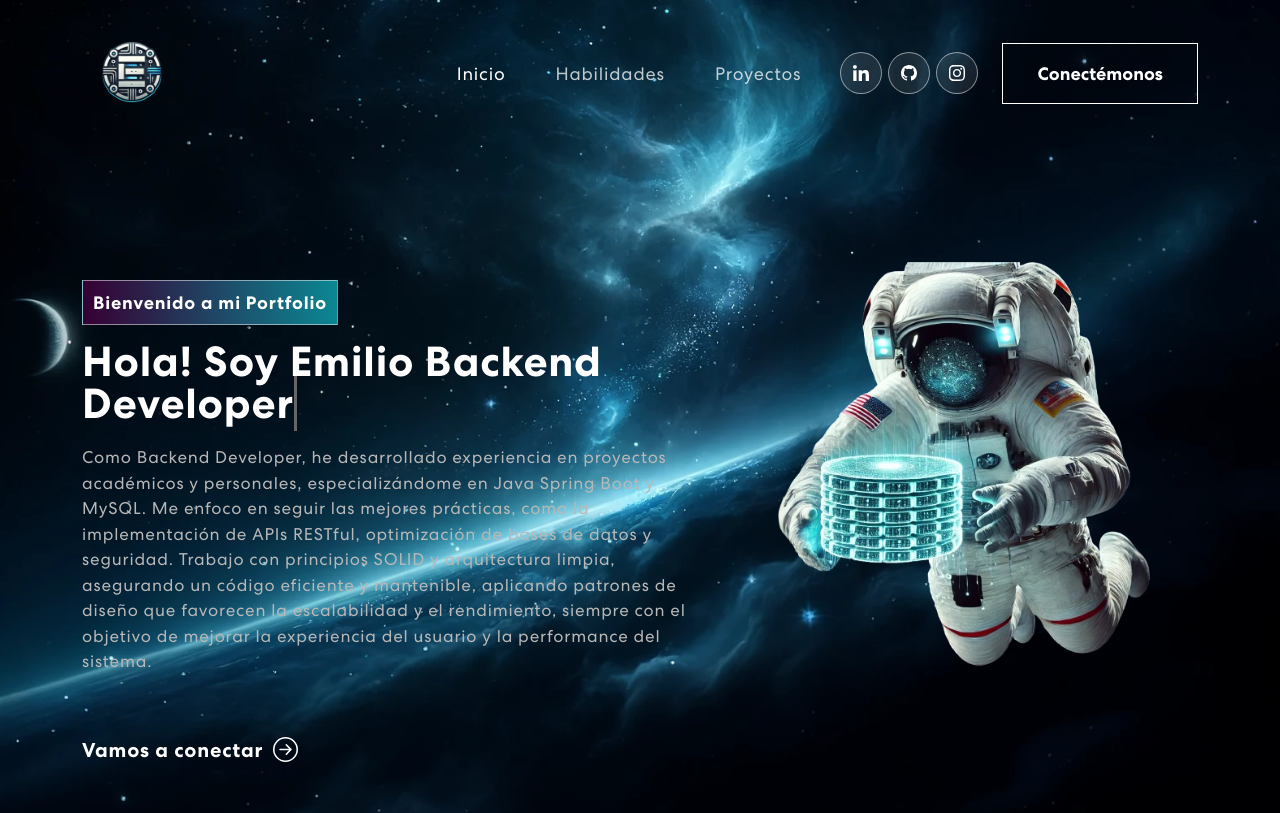
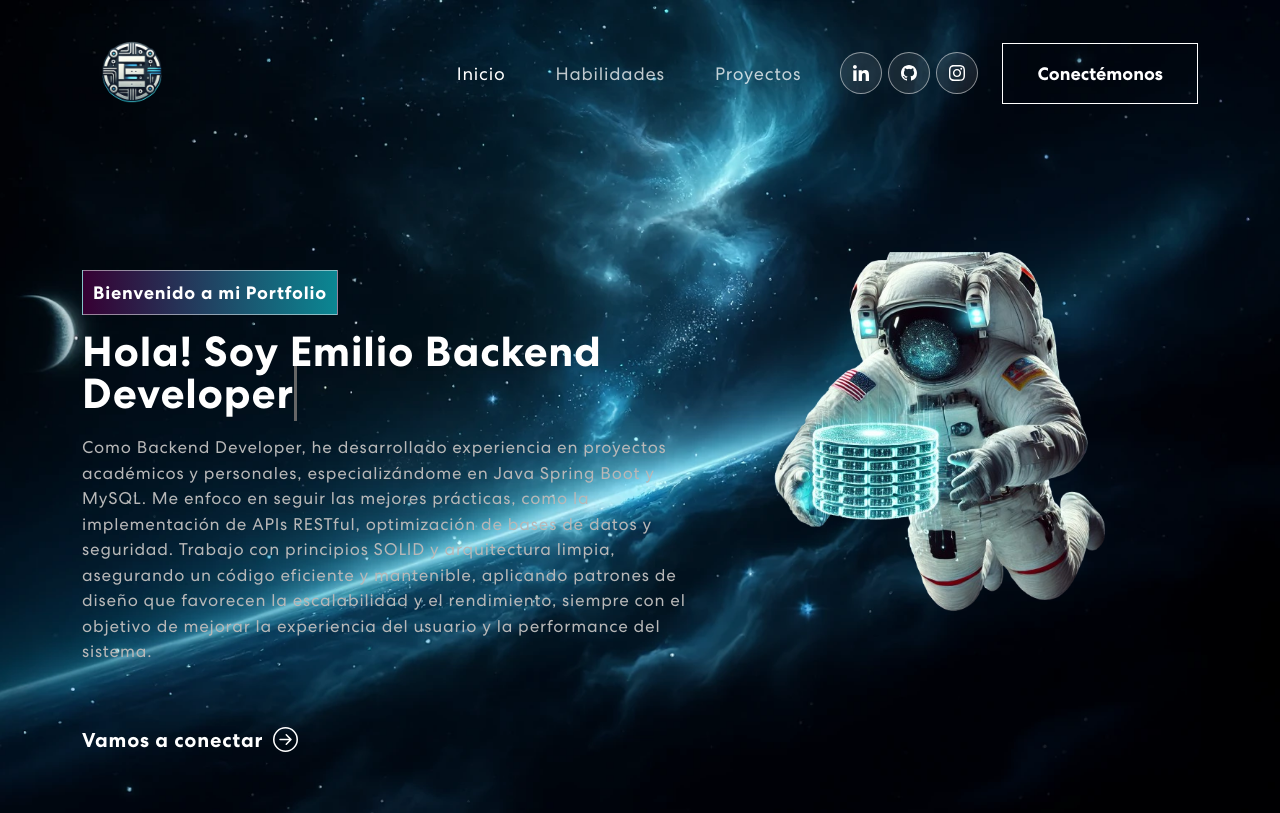
Before and after one commit to EmiFunes91/Portfolio-Personal, a React (Create React App) app: page / in a window 1280 px wide. Shown: the top 813 px of the page. Built offline with nearby package versions, Linux system fonts and the light colour scheme; no server answers.

Commit message:
pruebas de desarrollo

```diff
--- a/src/App.css
+++ b/src/App.css
@@ -54,7 +54,7 @@ a:hover {
 }
 
 .imgprin {
-  width: 90%;
+  width: 80%;
   height: auto;
 }
 
@@ -238,7 +238,7 @@ nav.navbar .navbar-toggler[aria-expanded="true"] .navbar-toggler-icon {
 /************ Banner Css ************/
 .banner {
   margin-top: 0;
-  padding: 280px 0 100px 0;
+  padding: 270px 0 100px 0;
   background-image: url('./assets/img/banner-bg.png');
   background-position: top center;
   background-size: cover;
```
